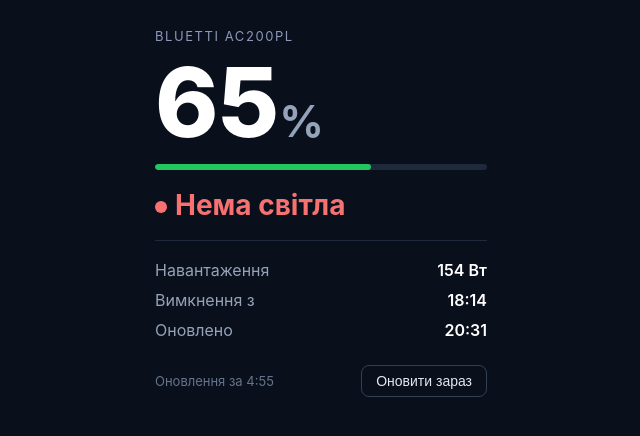
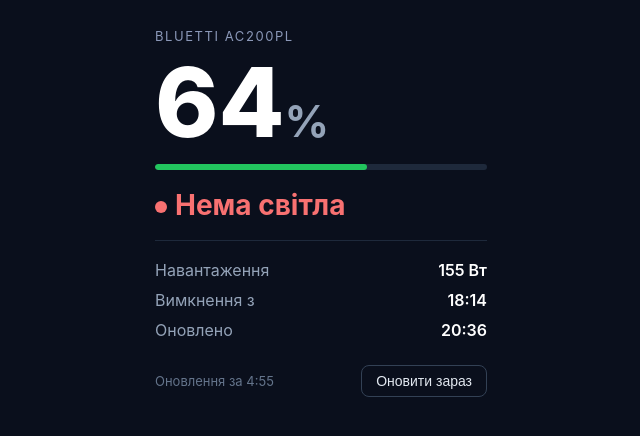
Before and after one commit to paliichukmykola/bluetti-widget, a plain HTML site: page index.html in a window 1280 px wide. Shown: the whole page, without its empty margins (319-959 px from the left). Drawn offline with Linux system fonts and the light colour scheme.

Commit message:
widget: 64% no grid 155W @ 20:36

```diff
--- a/index.html
+++ b/index.html
@@ -32,18 +32,18 @@
 <body>
 <div class="wrap">
   <div class="label">Bluetti AC200PL</div>
-  <div class="soc">65<span>%</span></div>
-  <div class="bar"><i style="width: 65%"></i></div>
+  <div class="soc">64<span>%</span></div>
+  <div class="bar"><i style="width: 64%"></i></div>
   <div class="grid off"><span class="dot"></span>Нема світла</div>
   <hr>
-  <div class="row"><span class="k">Навантаження</span><span class="v">154 Вт</span></div>
+  <div class="row"><span class="k">Навантаження</span><span class="v">155 Вт</span></div>
   <div class="row"><span class="k">Вимкнення з</span><span class="v">18:14</span></div>
-  <div class="row"><span class="k">Оновлено</span><span class="v">20:31</span></div>
+  <div class="row"><span class="k">Оновлено</span><span class="v">20:36</span></div>
   <div class="warn" id="warn"></div>
   <div class="foot"><span class="cd" id="cd"></span><button onclick="location.reload()">Оновити зараз</button></div>
 </div>
 <script>
-  var updatedUtc = "2026-11-23T18:31:02+00:00";
+  var updatedUtc = "2026-11-23T18:36:02+00:00";
   var RELOAD_S = 300;
   var STALE_MIN = 20;
   var left = RELOAD_S;
```
